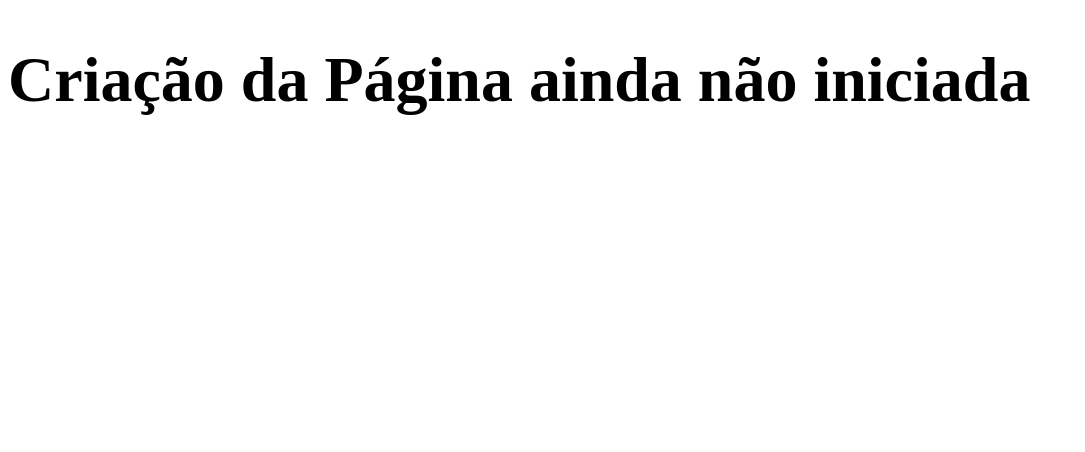
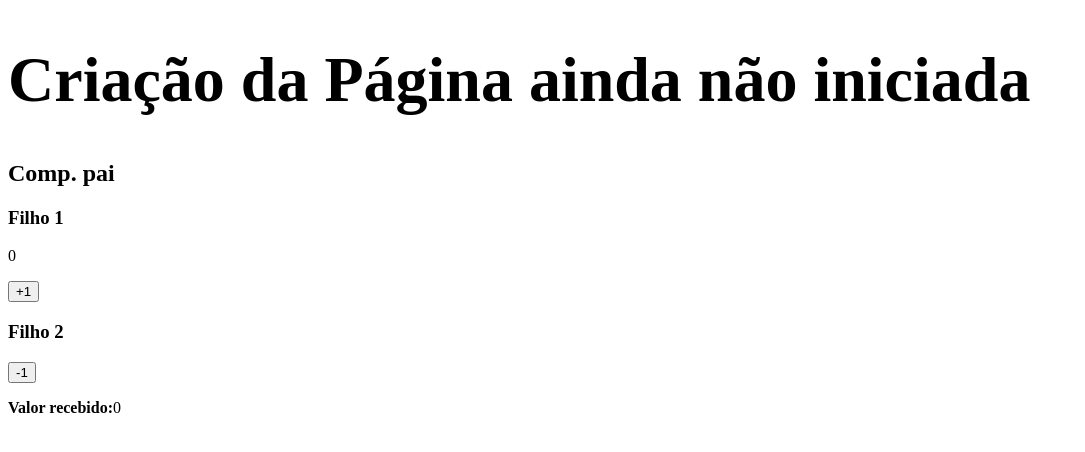
Before and after one commit to BryanFeiten/first-redux-class, a React (Create React App) app: page / in a window 1280 px wide. Shown: the top 452 px of the page, without its empty margins (0-1085 px from the left). Built offline with nearby package versions, Linux system fonts and the light colour scheme.

Commit message:
controle de estado entre irmãos sem redux e com padrão de notifier

```diff
--- /dev/null
+++ b/src/components/Filho1/index.tsx
@@ -0,0 +1,33 @@
+import { count } from 'console';
+import { useEffect, useState } from 'react';
+
+type receivedParameters = {
+  value: number;
+  onClickPassarValor: Function,
+}
+
+export default function Filho1({onClickPassarValor, value}: receivedParameters) {
+  const [count, setCount] = useState(0);
+
+  function increaseCount() {
+    setCount(old => ++old);
+  }
+
+  useEffect(() => {
+    if (value !== count) {
+      setCount(value);
+    }
+  }, [value]);
+
+  useEffect(() => {
+    onClickPassarValor(count);
+  }, [count]);
+
+  return (
+    <>
+      <h3>Filho 1</h3>
+      <p> {value} </p>
+      <button onClick={increaseCount}>+1</button>
+    </>
+  );
+}
--- /dev/null
+++ b/src/components/Filho2/index.tsx
@@ -0,0 +1,30 @@
+import { useEffect } from "react";
+import PrimaryButton from "../PrimaryButton";
+
+type receivedParameters = {
+  value: number,
+  onClickPassarValor: Function,
+  requestDecreaseValue: Function,
+}
+
+export default function Filho2({ value, onClickPassarValor, requestDecreaseValue }: receivedParameters) {
+  function decreaseCount() {
+    onClickPassarValor(value - 1);
+    requestDecreaseValue();
+  }
+
+  return (
+    <>
+      <h3>Filho 2</h3>
+      <button onClick={decreaseCount}>-1</button>
+      <div>
+        <p>
+          <strong>
+            Valor recebido:
+          </strong>
+          {value}
+        </p>
+      </div>
+    </>
+  );
+}
--- /dev/null
+++ b/src/components/Pai/index.tsx
@@ -0,0 +1,34 @@
+import { request } from "http";
+import { useEffect, useState } from "react";
+import Filho1 from "../../components/Filho1";
+import Filho2 from "../../components/Filho2";
+
+export default function () {
+  const [valorRecebido, setValorRecebido] = useState(0);
+
+  const [request, setRequest] = useState(valorRecebido);
+  const [requested, changeRequested] = useState(false);
+
+  useEffect(() => {
+    if (requested) {
+      setRequest(valorRecebido);
+      changeRequested(false);
+    }
+  }, [request]);
+
+  function onPassarValor(valorFilho1: number) {
+    setValorRecebido(valorFilho1);
+  }
+
+  function requestDecreaseValue() {
+    changeRequested(true);
+  }
+
+  return (
+    <>
+      <h2>Comp. pai</h2>
+      <Filho1  value={valorRecebido} onClickPassarValor={onPassarValor} />
+      <Filho2 requestDecreaseValue={requestDecreaseValue} onClickPassarValor={onPassarValor} value={valorRecebido} />
+    </>
+  );
+}
--- /dev/null
+++ b/src/components/PrimaryButton/index.tsx
@@ -0,0 +1,14 @@
+import { ButtonDefault } from "./styled";
+
+type receivedParams = {
+  text: string,
+  action: Function,
+  height: string,
+  width: string,
+}
+
+export default function PrimaryButton({ action, text, height, width }: receivedParams) {
+  return (
+    <ButtonDefault widthChoose={width} heightChoose={height} onClick={() => action}>{text ?? 'Botão sem texto'}</ButtonDefault>
+  );
+}
--- a/src/pages/Home/index.tsx
+++ b/src/pages/Home/index.tsx
@@ -1,7 +1,11 @@
 import InitialContent from "../../components/InitialContent";
+import Pai from "../../components/Pai";
 
 export default function Home() {
   return (
-    <InitialContent />
+    <>
+      <InitialContent />
+      <Pai />
+    </>
   );
 }
```
Also changed, not shown: src/components/PrimaryButton/styled.tsx (added, +11 -0 lines).
